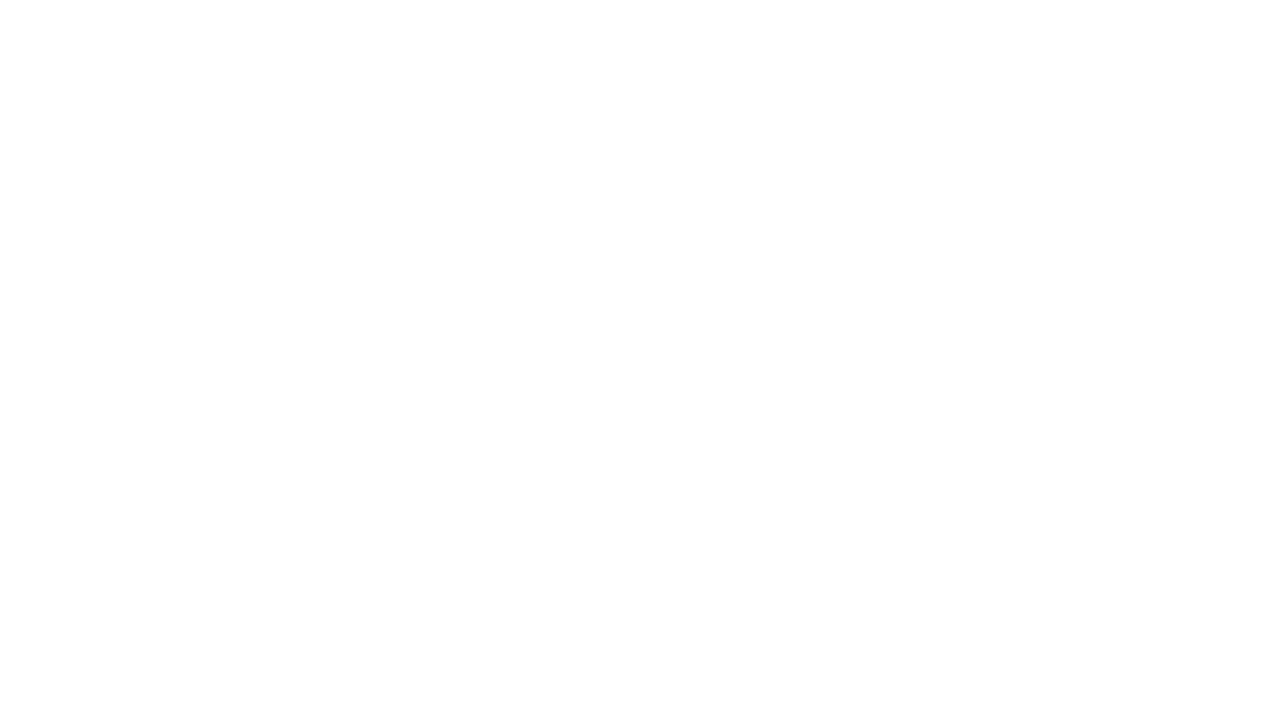
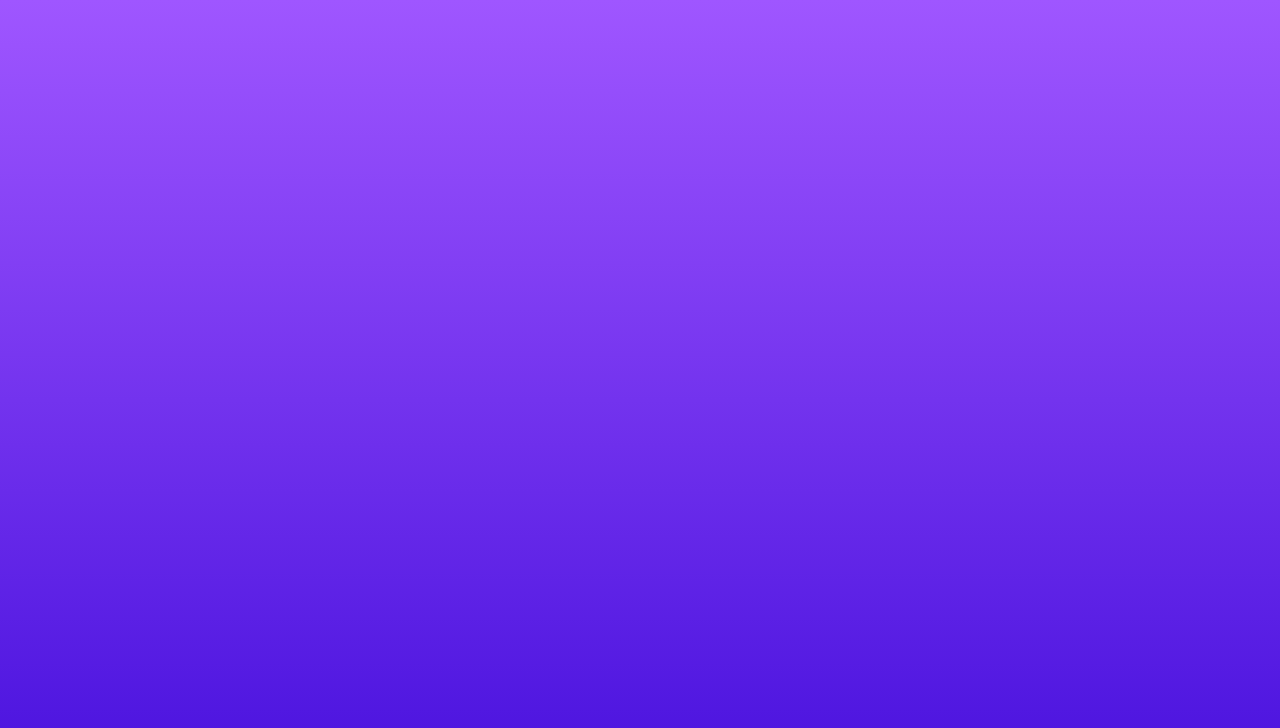
Before and after one commit to ilarioni/slidingTextSideBar, a plain HTML site: page index.html in a window 1280 px wide. Drawn offline with Linux system fonts and the light colour scheme.

Commit message:
styling div container class

```diff
--- a/index.html
+++ b/index.html
@@ -8,6 +8,9 @@
     <link href="https://fonts.googleapis.com/css2?family=Roboto+Mono:wght@300&display=swap" rel="stylesheet">
 </head>
 <body>
+    <div class="container">
+
+    </div>
 
 </body>
 </html>
--- a/style.css
+++ b/style.css
@@ -3,3 +3,11 @@
     padding: 0;
     font-family: 'Roboto Mono', sans-serif;
 }
+.container {
+    width: 100%;
+    height: 100vh;
+    background: linear-gradient(rgb(159, 86, 255), rgb(71, 16, 221));
+    background-position: center;
+    background-size: cover;
+    position: relative;
+}
```
Also changed, not shown: 1 other file.
